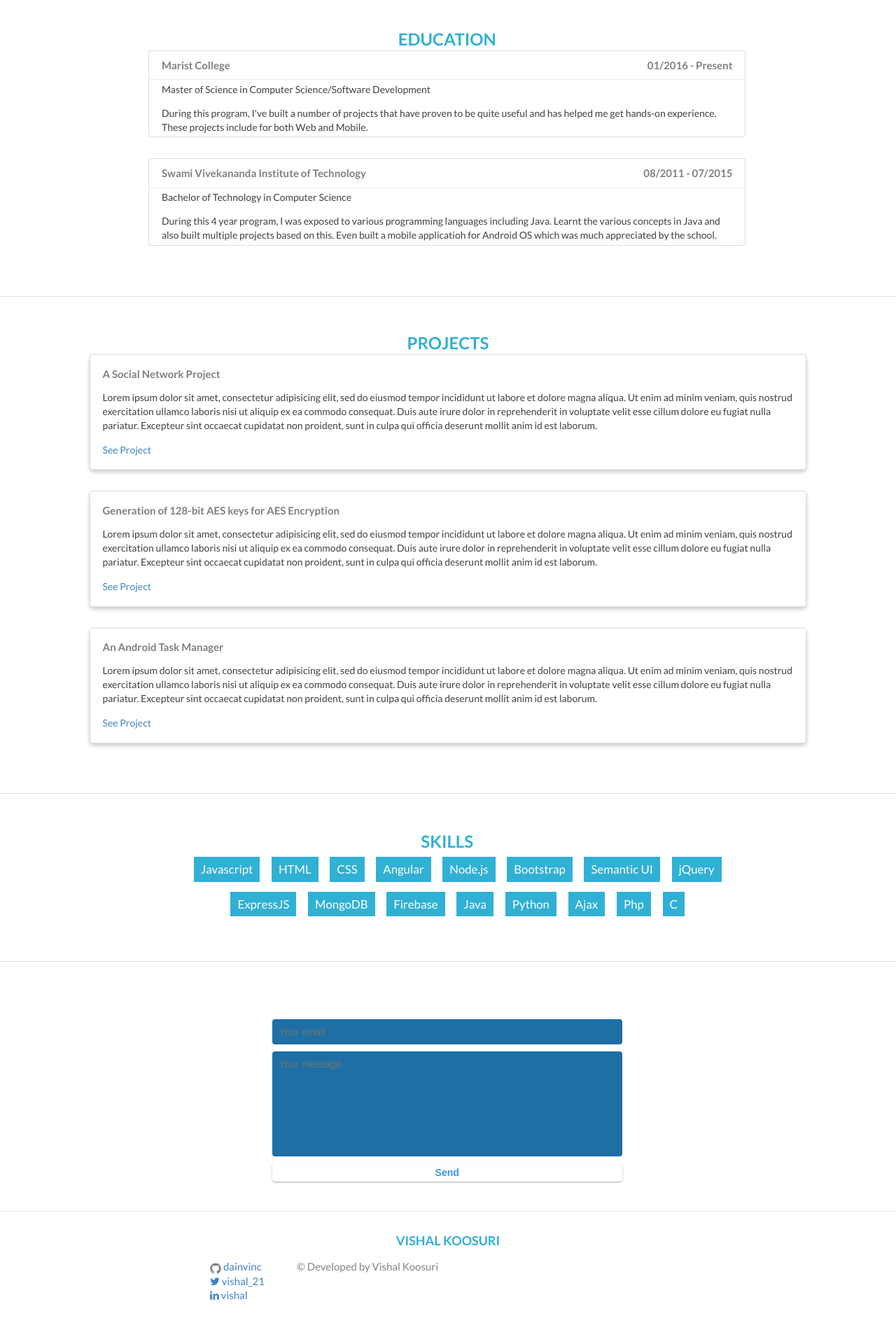
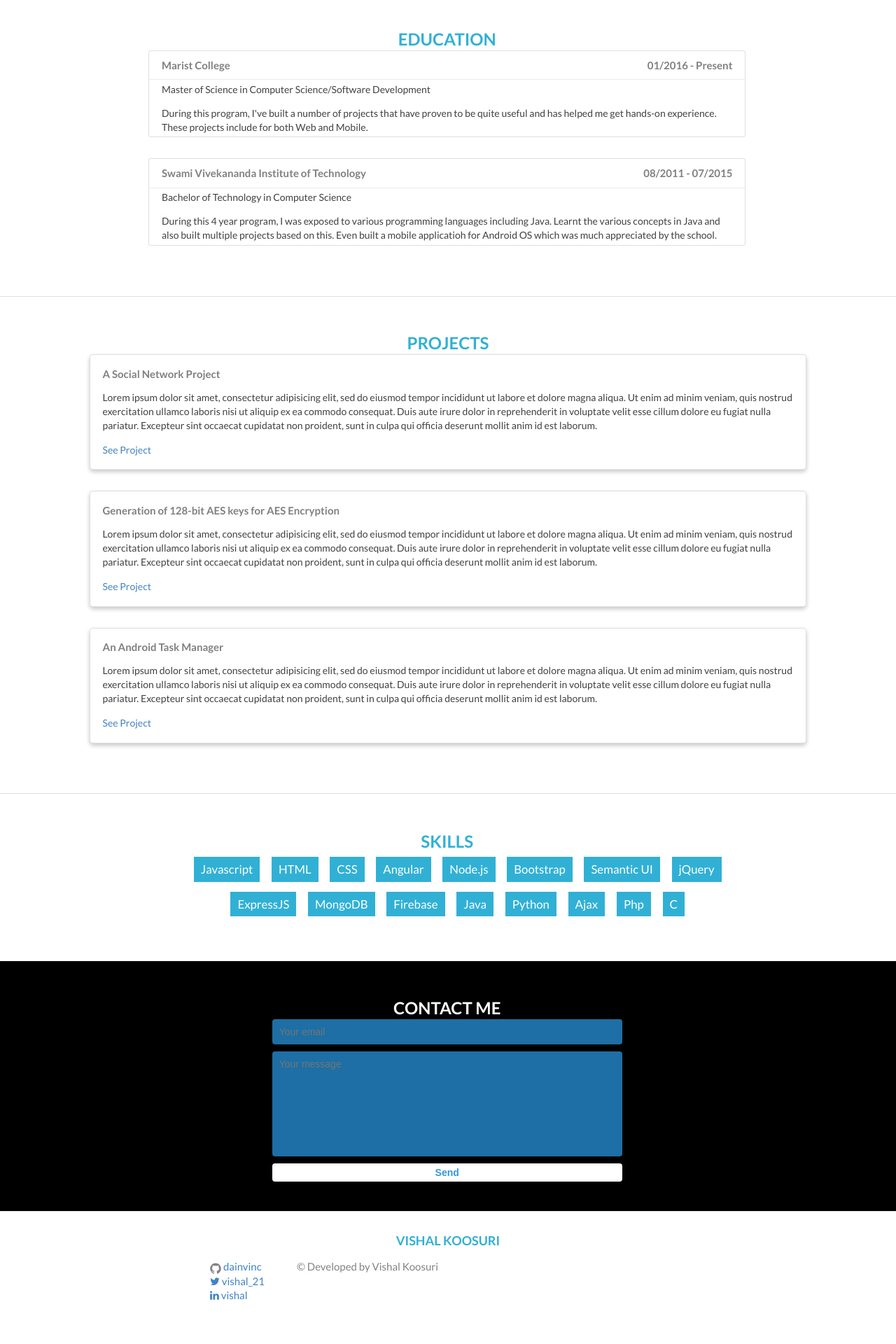
Before and after one commit to dainvinc/dainvinc.github.io, a Jekyll site: the page built from home.html, in a window 1280 px wide. Shown: the part 2012-3932 px from the top of the page at 70% size. Built offline with Jekyll 4.4.1, drawn with Linux system fonts in a browser that asks for light colours; nearby versions of some CDN libraries.

Commit message:
Changed the class to black

```diff
--- a/home.html
+++ b/home.html
@@ -241,7 +241,7 @@ layout: default
 
       <!-- BEGIN CONTACT -->
 
-      <div class="row blue">
+      <div class="row black">
         <div class="side-content"></div>
         <div class="main-content">
           <div class="content-header">
```
